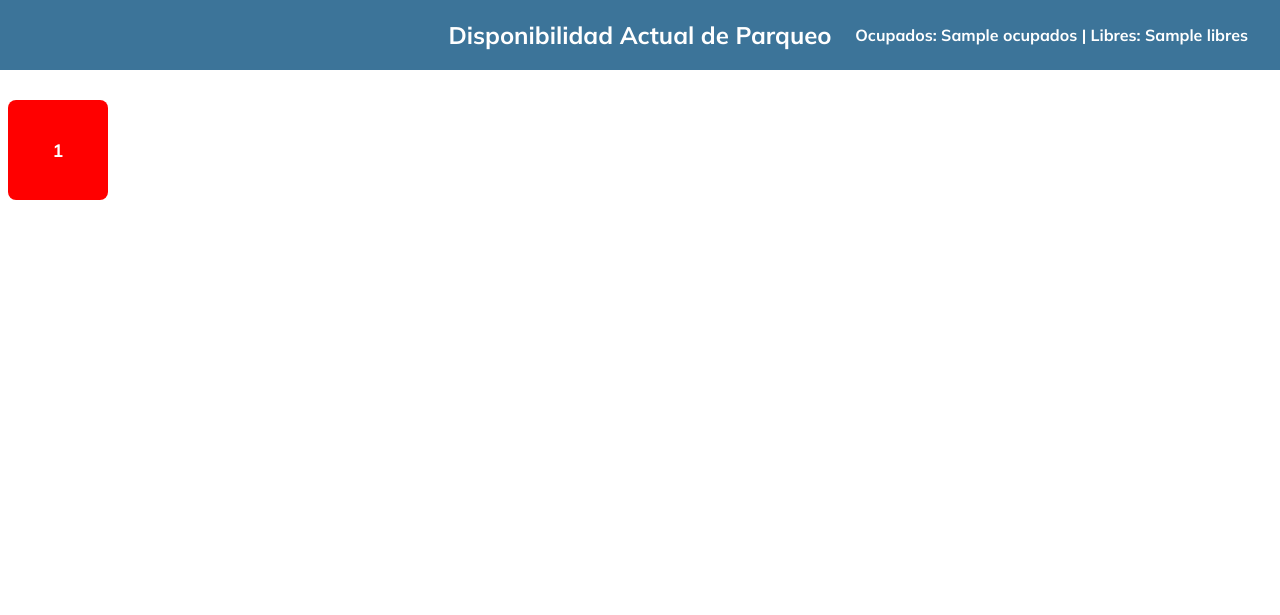
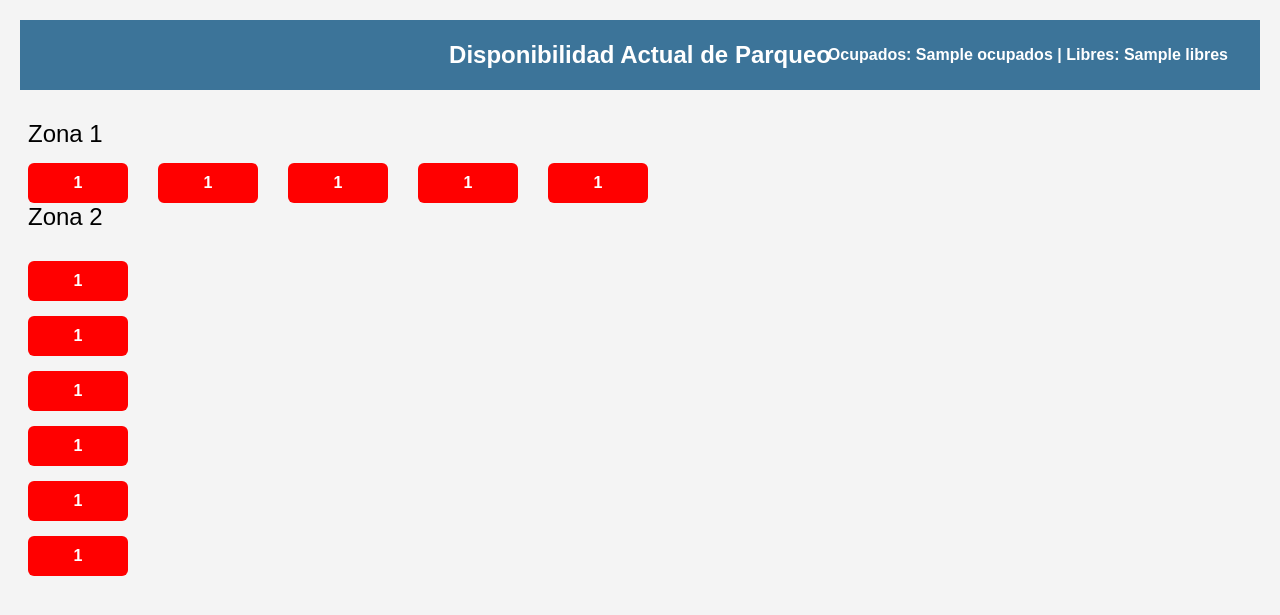
Before and after one commit to leviuuuwwu/InglesProyecto, a Flask app: template templates/parqueo.html in a window 1280 px wide. Shown: the top 615 px of the page. Run offline with Flask 3, Linux system fonts and the light colour scheme; the template is opened without the code that fills it: most values are stand-ins (such as "Sample title", 1, 10 or a date in 2020).

Commit message:
Redesign parking layout in parqueo.html
Revamps the parking display by splitting spaces into two zones with multiple columns and rows, improving visual clarity and organization. Updates CSS for a cleaner, more modern look and adjusts the structure to better represent the physical parking layout.

```diff
--- a/templates/parqueo.html
+++ b/templates/parqueo.html
@@ -6,42 +6,156 @@
     <link rel="stylesheet" href="{{ url_for('static', filename='style.css') }}">
     <link rel="icon" href="{{ url_for('static', filename='img/parking.png') }}" type="image/x-icon">
     <style>
-        .contenedor {
-            display: grid;
-            grid-template-columns: repeat(4, 100px);
-            gap: 15px;
-            margin-top: 30px;
+        body {
+            font-family: sans-serif;
+            background-color: #f4f4f4;
+            padding: 20px;
         }
+
+        .panel-container {
+            margin-bottom: 30px;
+        }
+
+        .zona-titulo {
+            font-size: 1.5rem;
+            margin-bottom: 15px;
+        }
+
+        .zona1 {
+            display: flex;
+            gap: 30px;
+        }
+
+        .columna {
+            display: flex;
+            flex-direction: column;
+            gap: 8px;
+        }
+
         .espacio {
             width: 100px;
-            height: 100px;
-            border-radius: 8px;
+            height: 40px;
+            border-radius: 6px;
             display: flex;
             justify-content: center;
             align-items: center;
             font-weight: bold;
             color: white;
-            font-size: 18px;
+            font-size: 16px;
         }
+
         .ocupado {
             background-color: red;
         }
+
         .libre {
             background-color: green;
         }
+        .zona2 {
+            display: flex;
+            flex-direction: column;
+            gap: 15px;
+            margin-top: 30px;
+        }
+
+        .fila {
+            display: flex;
+            gap: 8px;
+            flex-wrap: wrap;
+        }
+
     </style>
 </head>
 <body>
+
     <div class="panel-container">
         <h2 class="panel">Disponibilidad Actual de Parqueo</h2>
-        <p> <strong>Ocupados:</strong> {{ ocupados }} | <strong>Libres:</strong> {{ libres }}</p>
+        <p><strong>Ocupados:</strong> {{ ocupados }} | <strong>Libres:</strong> {{ libres }}</p>
     </div>
-    <div class="contenedor">
-        {% for espacio in parqueos %}
-            <div class="espacio {{ espacio.estado }}">
-                {{ espacio.id }}
-            </div>
+
+    <div class="zona-titulo">Zona 1</div>
+    <div class="zona1">
+        <!-- Columna 1: 25 parqueos -->
+        <div class="columna">
+            {% for espacio in parqueos[0:25] %}
+                <div class="espacio {{ espacio.estado }}">{{ espacio.id }}</div>
+            {% endfor %}
+        </div>
+
+        <!-- Columna 2: 20 parqueos -->
+        <div class="columna">
+            {% for espacio in parqueos[25:45] %}
+                <div class="espacio {{ espacio.estado }}">{{ espacio.id }}</div>
+            {% endfor %}
+        </div>
+
+        <!-- Columna 3: 20 parqueos -->
+        <div class="columna">
+            {% for espacio in parqueos[45:65] %}
+                <div class="espacio {{ espacio.estado }}">{{ espacio.id }}</div>
+            {% endfor %}
+        </div>
+
+        <!-- Columna 4: 12 parqueos -->
+        <div class="columna">
+            {% for espacio in parqueos[65:77] %}
+                <div class="espacio {{ espacio.estado }}">{{ espacio.id }}</div>
+            {% endfor %}
+        </div>
+
+        <!-- Columna 5: 5 parqueos -->
+        <div class="columna">
+            {% for espacio in parqueos[77:82] %}
+                <div class="espacio {{ espacio.estado }}">{{ espacio.id }}</div>
+            {% endfor %}
+        </div>
+    </div>
+
+    <div class="zona-titulo">Zona 2</div>
+<div class="zona2">
+    <!-- Fila 1: 25 parqueos -->
+    <div class="fila">
+        {% for espacio in parqueos[82:107] %}
+            <div class="espacio {{ espacio.estado }}">{{ espacio.id }}</div>
         {% endfor %}
     </div>
+
+    <!-- Fila 2: 25 parqueos -->
+    <div class="fila">
+        {% for espacio in parqueos[107:132] %}
+            <div class="espacio {{ espacio.estado }}">{{ espacio.id }}</div>
+        {% endfor %}
+    </div>
+
+    <!-- Fila 3: 17 parqueos -->
+    <div class="fila">
+        {% for espacio in parqueos[132:149] %}
+            <div class="espacio {{ espacio.estado }}">{{ espacio.id }}</div>
+        {% endfor %}
+    </div>
+
+    <!-- Fila 4: 25 parqueos -->
+    <div class="fila">
+        {% for espacio in parqueos[149:174] %}
+            <div class="espacio {{ espacio.estado }}">{{ espacio.id }}</div>
+        {% endfor %}
+    </div>
+
+    <!-- Fila 5: 25 parqueos -->
+    <div class="fila">
+        {% for espacio in parqueos[174:199] %}
+            <div class="espacio {{ espacio.estado }}">{{ espacio.id }}</div>
+        {% endfor %}
+    </div>
+
+    <!-- Fila 6: 32 parqueos -->
+    <div class="fila">
+        {% for espacio in parqueos[199:231] %}
+            <div class="espacio {{ espacio.estado }}">{{ espacio.id }}</div>
+        {% endfor %}
+    </div>
+</div>
+
+
 </body>
 </html>
```
